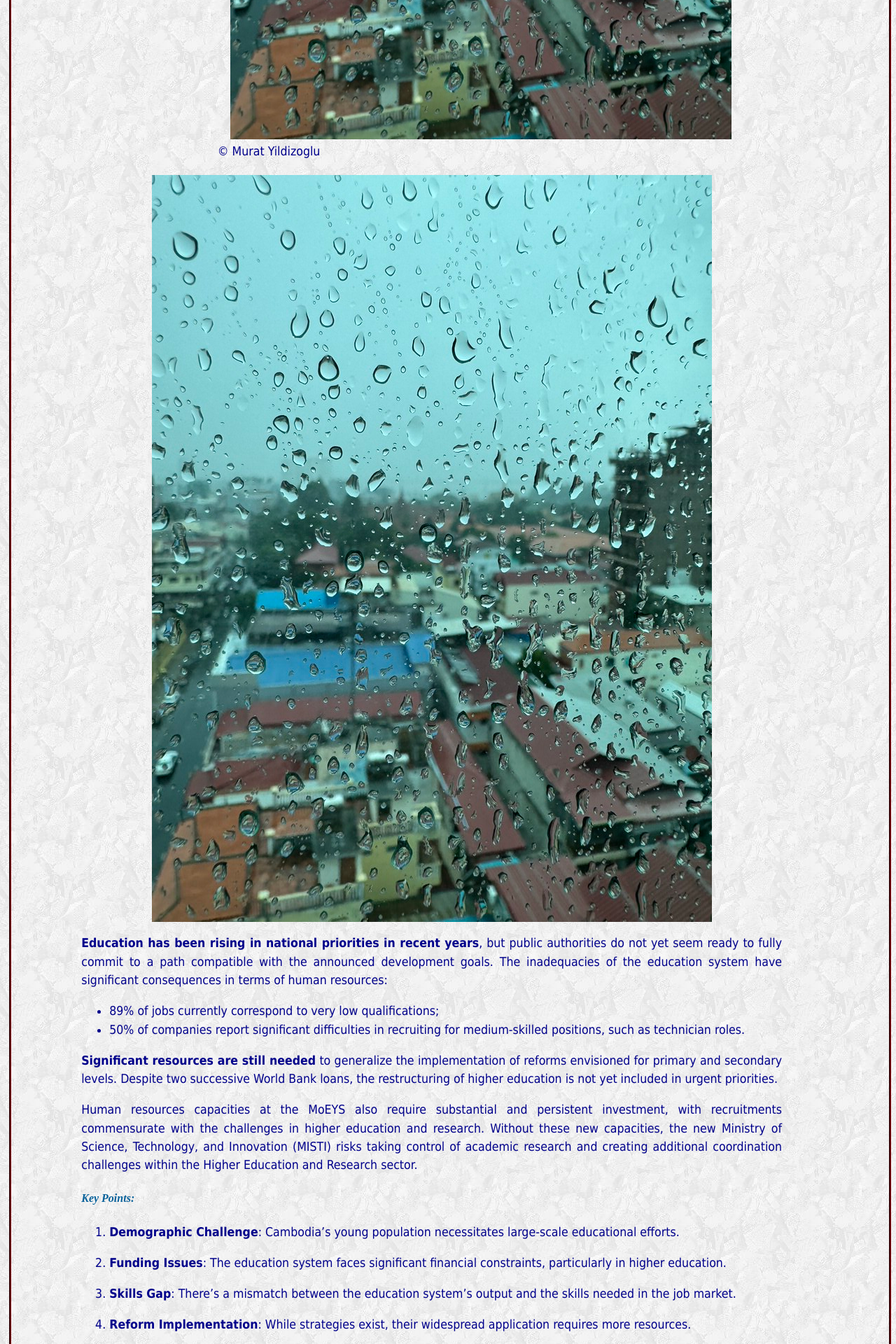
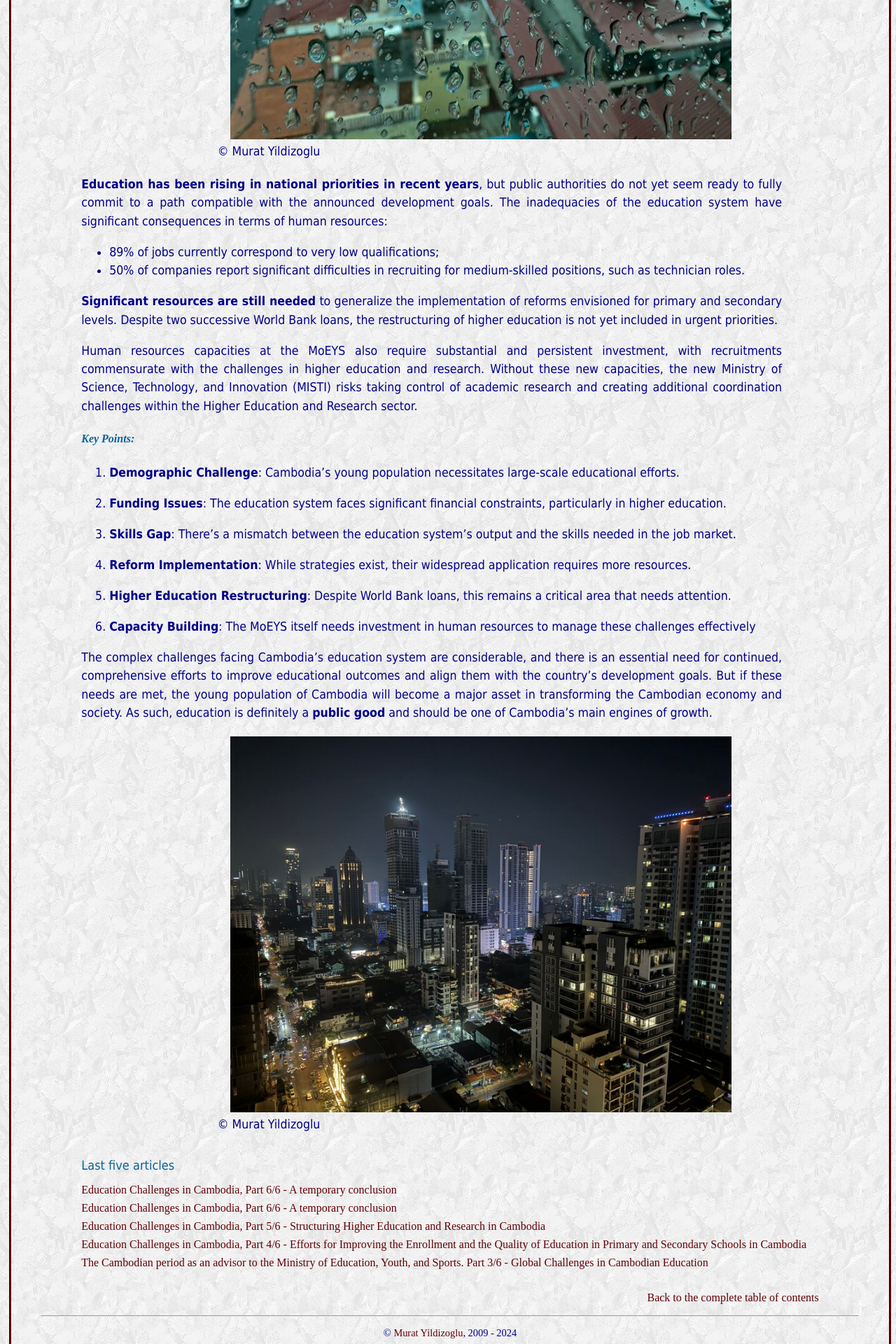
Before and after one commit to myildi/myildi.github.io, a Jekyll site: the page built from _posts/2024-09-15-Cambodia-education-6-conclusion.md, in a window 1280 px wide. Shown: the part 1012-2932 px from the top of the page at 70% size. Built offline with Jekyll 4.4.1, drawn with Linux system fonts in a browser that asks for light colours.

Commit message:
Update 2024-09-15-Cambodia-education-6-conclusion.md

```diff
--- a/_posts/2024-09-15-Cambodia-education-6-conclusion.md
+++ b/_posts/2024-09-15-Cambodia-education-6-conclusion.md
@@ -8,8 +8,6 @@ The Cambodian Ministry of Education, Youth, and Sport (MoEYS) is developing rele
 
 |![](/images/filler.png) |![](/images/window-rain.jpeg)|
 | |© Murat Yildizoglu |
-
-![](/images/window-rain.jpeg)
 
 **Education has been rising in national priorities in recent years**, but public authorities do not yet seem ready to fully commit to a path compatible with the announced development goals. The inadequacies of the education system have significant consequences in terms of human resources:
 
```
